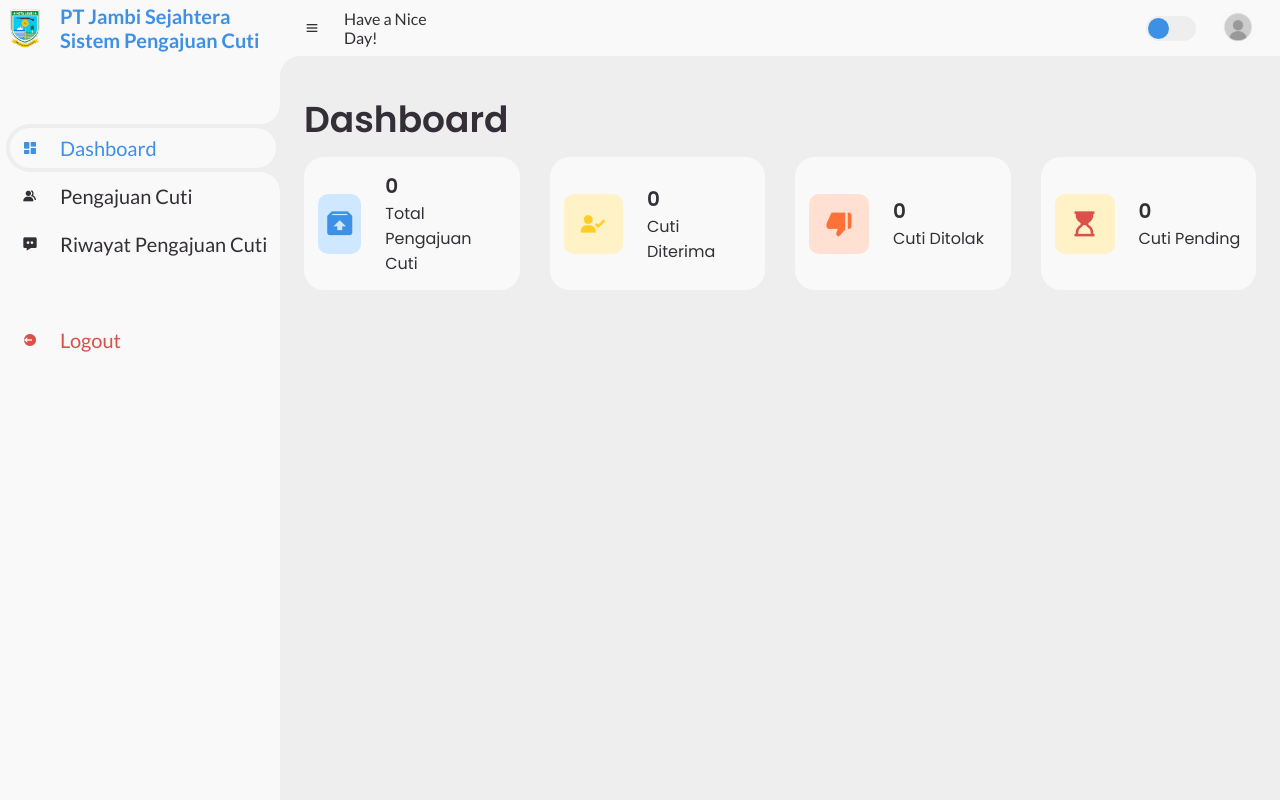
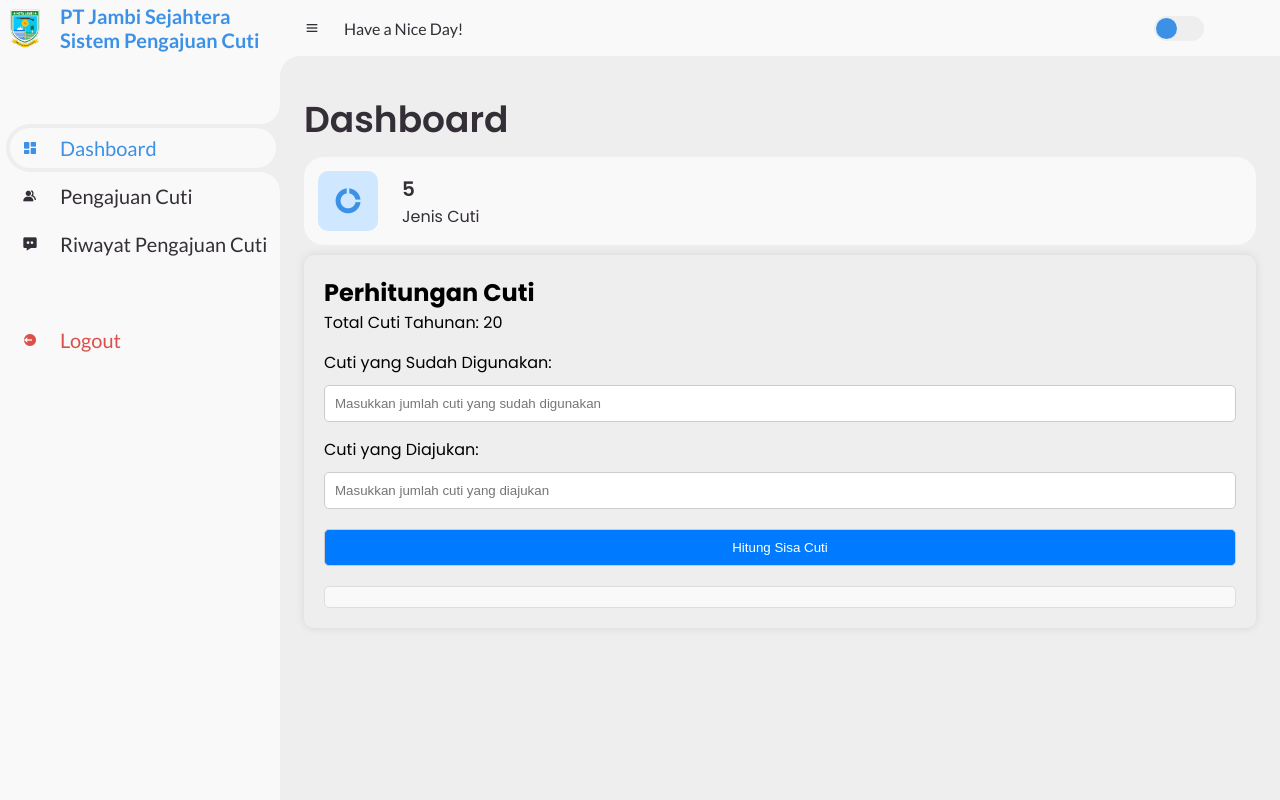
Before and after one commit to KNailah/websitekeren-main1, a PHP site: page /_karyawan/index.html in a window 1280 px wide. Run offline with PHP 8.4, Linux system fonts and the light colour scheme.

Commit message:
Add files via upload

```diff
--- a/websitekeren-main/_karyawan/index.html
+++ b/websitekeren-main/_karyawan/index.html
@@ -7,7 +7,8 @@
 	<!-- Boxicons -->
 	<link href='https://unpkg.com/boxicons@2.0.9/css/boxicons.min.css' rel='stylesheet'>
 	<!-- CSS -->
-	<link rel="stylesheet" href="aset/dashboard.css">
+	<link rel="stylesheet" href="../_karyawan/aset/dashboard.css">
+	<link rel="stylesheet" href="../_karyawan/pengajuancuti/dashboard.css">
 
 	<title>Sistem Pengajuan Cuti</title>
 </head>
@@ -28,13 +29,13 @@
 				</a>
 			</li>
 			<li>
-				<a href="pengajuancuti/pengajuancuti.php">
+				<a href="../_karyawan/pengajuancuti/pengajuancuti.php">
 					<i class='bx bxs-group' ></i>
 					<span class="text">Pengajuan Cuti</span>
 				</a>
 			</li>
 			<li>
-				<a href="riwayatcuti2/riwayatcuti2.php">
+				<a href="../_karyawan/riwayatcuti2/riwayatcuti2.php">
 					<i class='bx bxs-message-dots' ></i>
 					<span class="text">Riwayat Pengajuan Cuti</span>
 				</a>
@@ -61,9 +62,6 @@
 			<p class="nav">Have a Nice Day!</p>
 			<input type="checkbox" id="switch-mode" hidden>
 			<label for="switch-mode" class="switch-mode"></label>
-			<a href="#" class="profile">
-				<img src="img/profile.jpg">
-			</a>
 		</nav>
 		<!-- NAVBAR -->
 
@@ -75,40 +73,59 @@
 
 			<ul class="box-info">
 				<li>
-					<i class='bx bxs-archive-out' ></i>
+					<i class='bx bxs-doughnut-chart' ></i>
 					<span class="text">
-						<h3>0</h3>
-						<p>Total Pengajuan Cuti</p>
-					</span>
-				</li>
-				<li>
-					<i class='bx bxs-user-check' ></i>
-					<span class="text">
-						<h3>0</h3>
-						<p>Cuti Diterima</p>
-					</span>
-				</li>
-				<li>
-					<i class='bx bxs-dislike' ></i>
-					<span class="text">
-						<h3>0</h3>
-						<p>Cuti Ditolak</p>
-					</span>
-				</li>
-				<li>
-					<i class='bx bxs-hourglass-top' ></i>
-					<span class="text">
-						<h3>0</h3>
-						<p>Cuti Pending</p>
+						<h3>5</h3>
+						<p>Jenis Cuti</p>
 					</span>
 				</li>
 			</ul>
+			<div class="aritmatika">
+				<h2>Perhitungan Cuti</h2>
+				<form id="cutiForm">
+					<div class="form-group">
+						<label for="totalCuti">Total Cuti Tahunan: 20</label>
+					</div>
+					<div class="form-group">
+						<label for="cutiTerpakai">Cuti yang Sudah Digunakan:</label>
+						<input type="number" id="cutiTerpakai" placeholder="Masukkan jumlah cuti yang sudah digunakan" required>
+					</div>
+					<div class="form-group">
+						<label for="cutiDiajukan">Cuti yang Diajukan:</label>
+						<input type="number" id="cutiDiajukan" placeholder="Masukkan jumlah cuti yang diajukan" required>
+					</div>
+					<button type="button" onclick="hitungCuti()">Hitung Sisa Cuti</button>
+				</form>
+				<div class="result" id="result"></div>
+			</div>
+
+			<script>
+				function hitungCuti() {
+					const totalCuti = 20;
+					const cutiTerpakai = parseInt(document.getElementById('cutiTerpakai').value);
+					const cutiDiajukan = parseInt(document.getElementById('cutiDiajukan').value);
+
+					if (isNaN(totalCuti) || isNaN(cutiTerpakai) || isNaN(cutiDiajukan)) {
+						document.getElementById('result').innerText = 'Harap isi semua field dengan angka yang valid.';
+						return;
+					}
+
+					const sisaCuti = totalCuti - cutiTerpakai - cutiDiajukan;
+
+					if (sisaCuti < 0) {
+						document.getElementById('result').innerText = `Cuti tidak bisa diajukan karena akan melebihi batas. Jika tetap diajukan maka terkena potongan gaji sebesar 10%. Sisa cuti Anda: ${totalCuti - cutiTerpakai}.`;
+					} else {
+						document.getElementById('result').innerText = `Cuti dapat diajukan. Sisa cuti Anda setelah pengajuan: ${sisaCuti}.`;
+					}
+				}
+			</script>
+
 		</main>
 		<!-- MAIN -->
 	</section>
 	<!-- CONTENT -->
 
 
-	<script src="aset/script.js"></script>
+	<script src="script.js"></script>
 </body>
 </html>
--- /dev/null
+++ b/websitekeren-main/_karyawan/pengajuancuti/dashboard.css
@@ -0,0 +1,425 @@
+@import url('https://fonts.googleapis.com/css2?family=Lato:wght@400;700&family=Poppins:wght@400;500;600;700&display=swap');
+
+* {
+	margin: 0;
+	padding: 0;
+	box-sizing: border-box;
+}
+
+a {
+	text-decoration: none;
+}
+
+li {
+	list-style: none;
+}
+
+:root {
+	--poppins: 'Poppins', sans-serif;
+	--lato: 'Lato', sans-serif;
+
+	--light: #F9F9F9;
+	--blue: #3C91E6;
+	--light-blue: #CFE8FF;
+	--grey: #eee;
+	--dark-grey: #AAAAAA;
+	--dark: #342E37;
+	--red: #DB504A;
+	--yellow: #FFCE26;
+	--light-yellow: #FFF2C6;
+	--orange: #FD7238;
+	--light-orange: #FFE0D3;
+}
+
+html {
+	overflow-x: hidden;
+}
+
+body.dark {
+	--light: #0C0C1E;
+	--grey: #060714;
+	--dark: #FBFBFB;
+}
+
+body {
+	background: var(--grey);
+	overflow-x: hidden;
+}
+
+
+
+
+
+/* SIDEBAR */
+#sidebar {
+	position: fixed;
+	top: 0;
+	left: 0;
+	width: 280px;
+	height: 100%;
+	background: var(--light);
+	z-index: 2000;
+	font-family: var(--lato);
+	transition: .3s ease;
+	overflow-x: hidden;
+	scrollbar-width: none;
+}
+#sidebar::--webkit-scrollbar {
+	display: none;
+}
+#sidebar.hide {
+	width: 60px;
+}
+#sidebar .brand {
+	font-size: 24px;
+	font-weight: 700;
+	height: 56px;
+	display: flex;
+	align-items: center;
+	color: var(--blue);
+	position: sticky;
+	top: 0;
+	left: 0;
+	background: var(--light);
+	z-index: 500;
+	padding-bottom: 20px;
+	box-sizing: content-box;
+}
+#sidebar .brand .bx {
+	width: 50px;
+	padding: 10px;
+	display: flex;
+	justify-content: center;
+}
+#sidebar .text{
+	margin: 0px 0px 0px 5px;
+	padding: 5px;
+	font-size: 20px;
+}
+#sidebar .side-menu {
+	width: 100%;
+	margin-top: 48px;
+}
+#sidebar .side-menu li {
+	height: 48px;
+	background: transparent;
+	margin-left: 6px;
+	border-radius: 48px 0 0 48px;
+	padding: 4px;
+}
+#sidebar .side-menu li.active {
+	background: var(--grey);
+	position: relative;
+}
+#sidebar .side-menu li.active::before {
+	content: '';
+	position: absolute;
+	width: 40px;
+	height: 40px;
+	border-radius: 50%;
+	top: -40px;
+	right: 0;
+	box-shadow: 20px 20px 0 var(--grey);
+	z-index: -1;
+}
+#sidebar .side-menu li.active::after {
+	content: '';
+	position: absolute;
+	width: 40px;
+	height: 40px;
+	border-radius: 50%;
+	bottom: -40px;
+	right: 0;
+	box-shadow: 20px -20px 0 var(--grey);
+	z-index: -1;
+}
+#sidebar .side-menu li a {
+	width: 100%;
+	height: 100%;
+	background: var(--light);
+	display: flex;
+	align-items: center;
+	border-radius: 48px;
+	font-size: 16px;
+	color: var(--dark);
+	white-space: nowrap;
+	overflow-x: hidden;
+}
+#sidebar .side-menu.top li.active a {
+	color: var(--blue);
+}
+#sidebar.hide .side-menu li a {
+	width: calc(48px - (4px * 2));
+	transition: width .3s ease;
+}
+#sidebar .side-menu li a.logout {
+	color: var(--red);
+}
+#sidebar .side-menu.top li a:hover {
+	color: var(--blue);
+}
+#sidebar .side-menu li a .bx {
+	min-width: calc(60px  - ((4px + 6px) * 2));
+	display: flex;
+	justify-content: center;
+}
+/* SIDEBAR */
+
+
+
+
+
+/* CONTENT */
+#content {
+	position: relative;
+	width: calc(100% - 280px);
+	left: 280px;
+	transition: .3s ease;
+}
+#sidebar.hide ~ #content {
+	width: calc(100% - 60px);
+	left: 60px;
+}
+
+
+
+
+/* NAVBAR */
+#content nav {
+	height: 56px;
+	background: var(--light);
+	padding: 0 24px;
+	display: flex;
+	align-items: center;
+	grid-gap: 24px;
+	font-family: var(--lato);
+	position: sticky;
+	top: 0;
+	left: 0;
+	z-index: 1000;
+}
+#content nav::before {
+	content: '';
+	position: absolute;
+	width: 40px;
+	height: 40px;
+	bottom: -40px;
+	left: 0;
+	border-radius: 50%;
+	box-shadow: -20px -20px 0 var(--light);
+}
+#content nav p {
+	color: var(--dark);
+}
+#content nav .bx.bx-menu {
+	cursor: pointer;
+	color: var(--dark);
+}
+#content nav .nav {
+	font-size: 16px;
+	transition: .3s ease;
+}
+#content nav .profile img {
+	width: 36px;
+	height: 36px;
+	object-fit: cover;
+	border-radius: 50%;
+}
+#content nav .switch-mode {
+	margin-left: 70%;
+	display: block;
+	min-width: 50px;
+	height: 25px;
+	border-radius: 25px;
+	background: var(--grey);
+	cursor: pointer;
+	position: relative;
+}
+#content nav .switch-mode::before {
+	content: '';
+	position: absolute;
+	top: 2px;
+	left: 2px;
+	bottom: 2px;
+	width: calc(25px - 4px);
+	background: var(--blue);
+	border-radius: 50%;
+	transition: all .3s ease;
+}
+#content nav #switch-mode:checked + .switch-mode::before {
+	left: calc(100% - (25px - 4px) - 2px);
+}
+/* NAVBAR */
+
+
+
+
+
+/* MAIN */
+#content main {
+	width: 100%;
+	padding: 36px 24px;
+	font-family: var(--poppins);
+	max-height: calc(100vh - 56px);
+	overflow-y: auto;
+}
+#content main .left h1 {
+	font-size: 36px;
+	font-weight: 600;
+	margin-bottom: 10px;
+	color: var(--dark);
+}
+
+
+
+#content main .box-info {
+	display: grid;
+	grid-template-columns: repeat(auto-fit, minmax(200px,1fr));
+	grid-gap: 30px;
+	margin-top: 0px;
+}
+#content main .box-info li {
+	padding: 14px;
+	background: var(--light);
+	border-radius: 20px;
+	display: flex;
+	align-items: center;
+	grid-gap: 24px;
+}
+#content main .box-info li .bx {
+	width: 60px;
+	height: 60px;
+	border-radius: 10px;
+	font-size: 30px;
+	display: flex;
+	justify-content: center;
+	align-items: center;
+}
+#content main .box-info li:nth-child(1) .bx {
+	background: var(--light-blue);
+	color: var(--blue);
+}
+#content main .box-info li:nth-child(2) .bx {
+	background: var(--light-yellow);
+	color: var(--yellow);
+}
+#content main .box-info li:nth-child(3) .bx {
+	background: var(--light-orange);
+	color: var(--orange);
+}
+#content main .box-info li:nth-child(4) .bx {
+	background: var(--light-yellow);
+	color: var(--red);
+}
+#content main .box-info li .text h3 {
+	font-size: 20px;
+	font-weight: 600;
+	color: var(--dark);
+}
+#content main .box-info li .text p {
+	color: var(--dark);
+}
+
+#content main .aritmatika{
+	max-width: 1000%;
+	margin-top: 1%;
+	padding: 20px;
+	border: 1 px solid #ccc;
+	border-radius: 10px;
+	box-shadow: 0 0 10px rgba(0, 0, 0, 0.1);
+}
+.aritmatika .form-group{
+	margin-bottom: 15px;
+}
+.aritmatika .form-group label{
+	display: block;
+	margin-bottom: 5px;
+}
+.aritmatika .form-group input, button{
+	width: 100%;
+	padding: 10px;
+	margin-top: 5px;
+	border: 1px solid #ccc;
+	border-radius: 5px;
+}
+.aritmatika button{
+	background-color: #007BFF;
+	color: white;
+	cursor: pointer;
+}
+.aritmatika button:hover{
+	background-color: #0056b3;
+}
+.aritmatika .result{
+	margin-top: 20px;
+	padding: 10px;
+	background-color: #f9f9f9;
+	border: 1px solid #ddd;
+	border-radius: 5px;
+}
+
+/* MAIN */
+/* CONTENT */
+
+
+
+
+
+
+
+
+
+@media screen and (max-width: 768px) {
+	#sidebar {
+		width: 200px;
+	}
+
+	#content {
+		width: calc(100% - 60px);
+		left: 200px;
+	}
+
+	#content nav .nav-link {
+		display: none;
+	}
+}
+
+
+
+
+
+
+@media screen and (max-width: 576px) {
+	#content nav form .form-input input {
+		display: none;
+	}
+
+	#content nav form .form-input button {
+		width: auto;
+		height: auto;
+		background: transparent;
+		border-radius: none;
+		color: var(--dark);
+	}
+
+	#content nav form.show .form-input input {
+		display: block;
+		width: 100%;
+	}
+	#content nav form.show .form-input button {
+		width: 36px;
+		height: 100%;
+		border-radius: 0 36px 36px 0;
+		color: var(--light);
+		background: var(--red);
+	}
+
+	#content nav form.show ~ .notification,
+	#content nav form.show ~ .profile {
+		display: none;
+	}
+
+	#content main .box-info {
+		grid-template-columns: 1fr;
+	}
+}
--- a/websitekeren-main/login.php
+++ b/websitekeren-main/login.php
@@ -50,7 +50,7 @@
         $data = $result->fetch_assoc();
 
         if ($data) {
-            $_SESSION[$level] = $data['id'];
+            $_SESSION[$level] = $data['nip'];
             echo "<script>alert('Login Sukses'); window.location.href = '$redirect';</script>";
         } else {
             echo "<div class='alert alert-danger text-center mt-3'>Login Gagal: Periksa Kembali Username dan Password!</div>";
--- a/websitekeren-main/login/login.css
+++ b/websitekeren-main/login/login.css
@@ -92,5 +92,5 @@
 }
 
 .input-group{
-    margin: 10px 20px 10px 10px;
+    margin: 10px 20px 10px 1px;
 }
```
Also changed, not shown: websitekeren-main/_karyawan/pengajuancuti/pengajuancuti.php (+39 -40 lines), websitekeren-main/_karyawan/riwayatcuti2/riwayatcuti2.php (+4 -7 lines), websitekeren-main/_manager/datacuti/datacuti.php (+2 -16 lines), websitekeren-main/_manager/index.html (+1 -38 lines), websitekeren-main/_manager/karyawan/delete.php (+16 -26 lines), websitekeren-main/_manager/karyawan/edit.php (+0 -9 lines), websitekeren-main/_manager/karyawan/formkaryawan.php (+0 -9 lines), websitekeren-main/_manager/karyawan/karyawan.php (+3 -10 lines), websitekeren-main/database/cutikaryawan.sql (+10 -10 lines).
